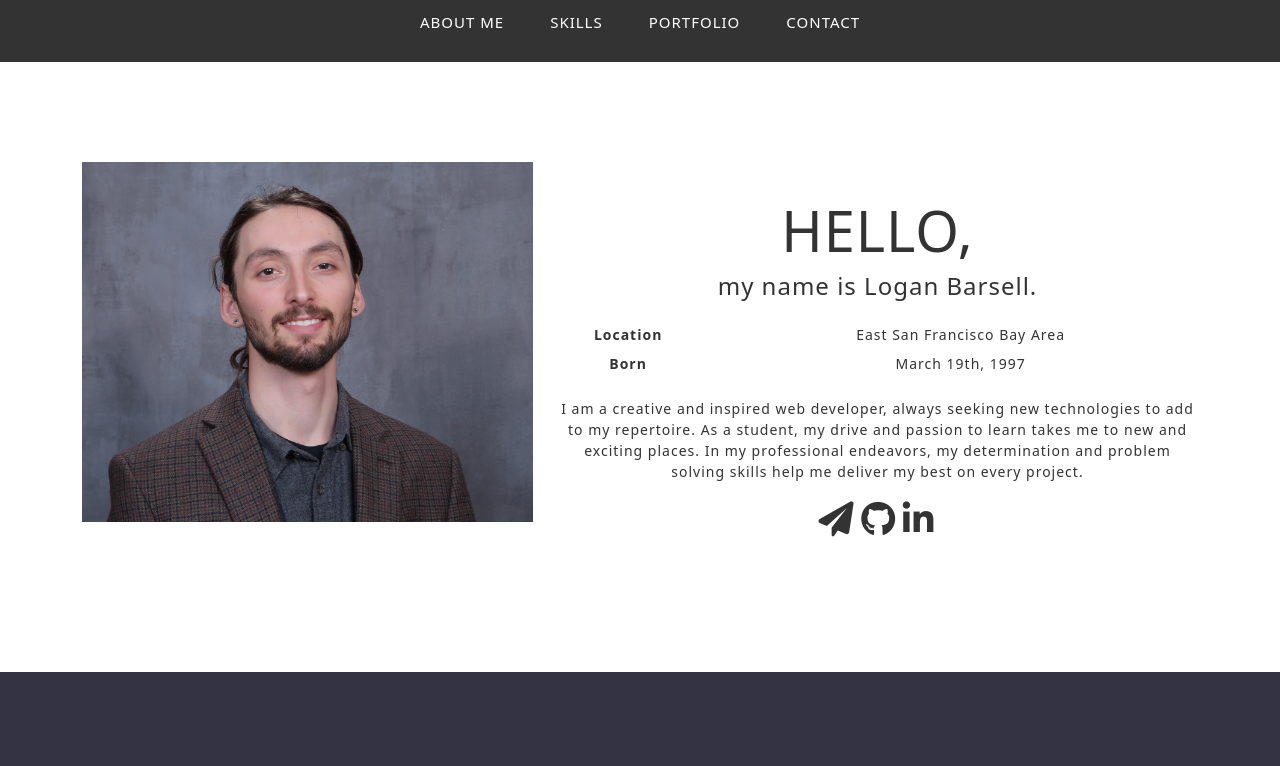
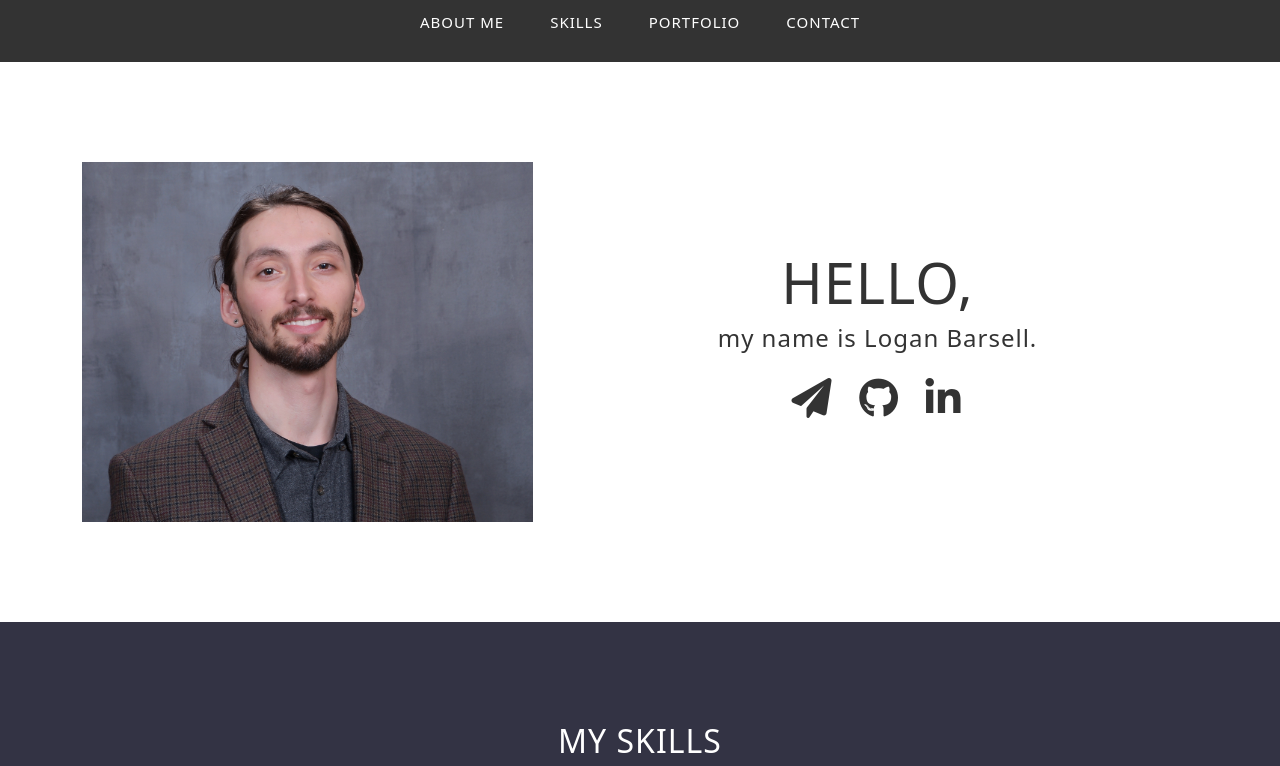
Before and after one commit to logan-barsell/portfolio-site, a website: page public/index.html in a window 1280 px wide. Shown: the part 817-1583 px from the top of the page. Drawn offline with nearby package versions, Linux system fonts and the light colour scheme; no server answers.

Commit message:
updated profile section

```diff
--- a/public/index.html
+++ b/public/index.html
@@ -183,7 +183,7 @@
           <div class="col-md-7">
             <h1 class="display-4 text-center">HELLO,</h1>
             <h4 class="text-center">my name is Logan Barsell.</h4>
-            <dl class="row text-center">
+            <!-- <dl class="row text-center">
               <dt class="col-sm-3">Location</dt>
               <dd class="col-sm-9">East San Francisco Bay Area</dd>
               <dt class="col-sm-3">Born</dt>
@@ -195,7 +195,7 @@
               passion to learn takes me to new and exciting places. In my
               professional endeavors, my determination and problem solving
               skills help me deliver my best on every project.
-            </p>
+            </p> -->
             <div class="socialMedia text-center">
               <span class="navigate">
                 <a href="#myCarousel">
@@ -207,6 +207,7 @@
                 href="https://github.com/logan-barsell"
                 target="_blank"
                 rel="no-referrer"
+                class="btn-1"
               >
                 <i class="fab fa-github"></i>
               </a>
--- a/static/css/style.css
+++ b/static/css/style.css
@@ -19,7 +19,7 @@ a {
 }
 
 a:hover {
-  color: #334;
+  color: rgb(51, 51, 68);
 }
 
 .section {
@@ -137,7 +137,12 @@ a:hover {
 /* ABOUT SECTION */
 .aboutImg {
   max-width: 100%;
-  padding-bottom: 50px;
+}
+
+@media screen and (max-width: 768px) {
+  .aboutImg {
+    padding-bottom: 70px;
+  }
 }
 
 h1.display-4 {
@@ -149,9 +154,19 @@ dl {
 }
 
 .socialMedia i {
-  font-size: 35px;
+  font-size: 40px;
   letter-spacing: 3px;
-  padding-top: 3px;
+  margin: 10px 3px;
+  padding: 7px;
+  -webkit-transition: all 1s ease;
+  -o-transition: all 1s ease;
+  -ms-transition: all 1s ease;
+  transition: all 1s ease;
+}
+
+.socialMedia i:hover {
+  transform: scale(1.5);
+  opacity: 0.1;
 }
 
 /* SKILLS SECTION */
--- a/static/js/script.js
+++ b/static/js/script.js
@@ -37,7 +37,7 @@ $(document).ready(function () {
 
   var myCarousel = document.querySelector('#myCarousel')
   new bootstrap.Carousel(myCarousel, {
-    interval: 7000
+    interval: 10000
   });
 
   new Typed('.typed', {
```
